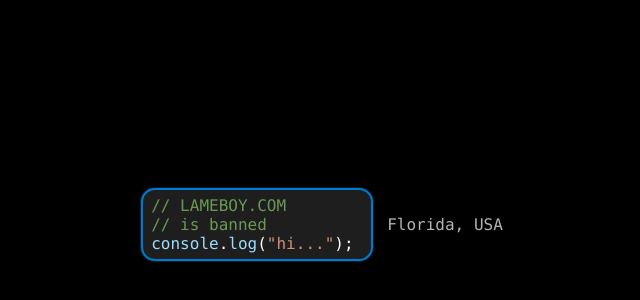
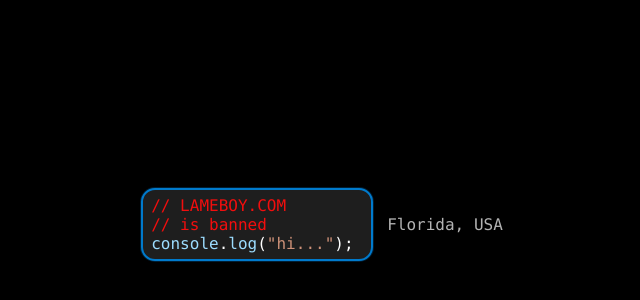
Before and after one commit to gibranparis/lameboy, a Next.js app: page / in a window 1280 px wide. Shown: the part 208-508 px from the top of the page, without its empty margins (318-958 px from the left). Built offline with nearby package versions, Linux system fonts and the light colour scheme.

Commit message:
style(login): darken inline preview (.code-placeholder) to #6b6b6b for better contrast

```diff
--- a/src/app/globals.css
+++ b/src/app/globals.css
@@ -16,7 +16,7 @@
   --accent: #007acc;
   --purple: #a855f7;
 
-  --comment:#6a9955;      /* VS Code green comments */
+  --comment:#f20e0e;      /* VS Code green comments */
   --string:#ce9178;
   --keyword:#9cdcfe;
   --var:#dcdcaa;
@@ -62,7 +62,7 @@
   background:transparent; border:0; margin:0; padding:0;
   color:var(--muted); font:inherit; cursor:pointer; white-space:nowrap;
 }
-.ghost-btn:hover{ color:#fff; }
+.ghost-btn:hover{ color:#0bf05f; }
 
 /* Tokens */
 .code-comment{ color:var(--comment); }
@@ -72,7 +72,7 @@
 .code-op     { color:var(--op); }
 .code-punc   { color:var(--punct); }
 /* DARKER inline preview (placeholder) */
-.code-placeholder{ color:#6b6b6b; }
+.code-placeholder{ color:#555454; }
 
 /* Code rows */
 .code-line{
```
